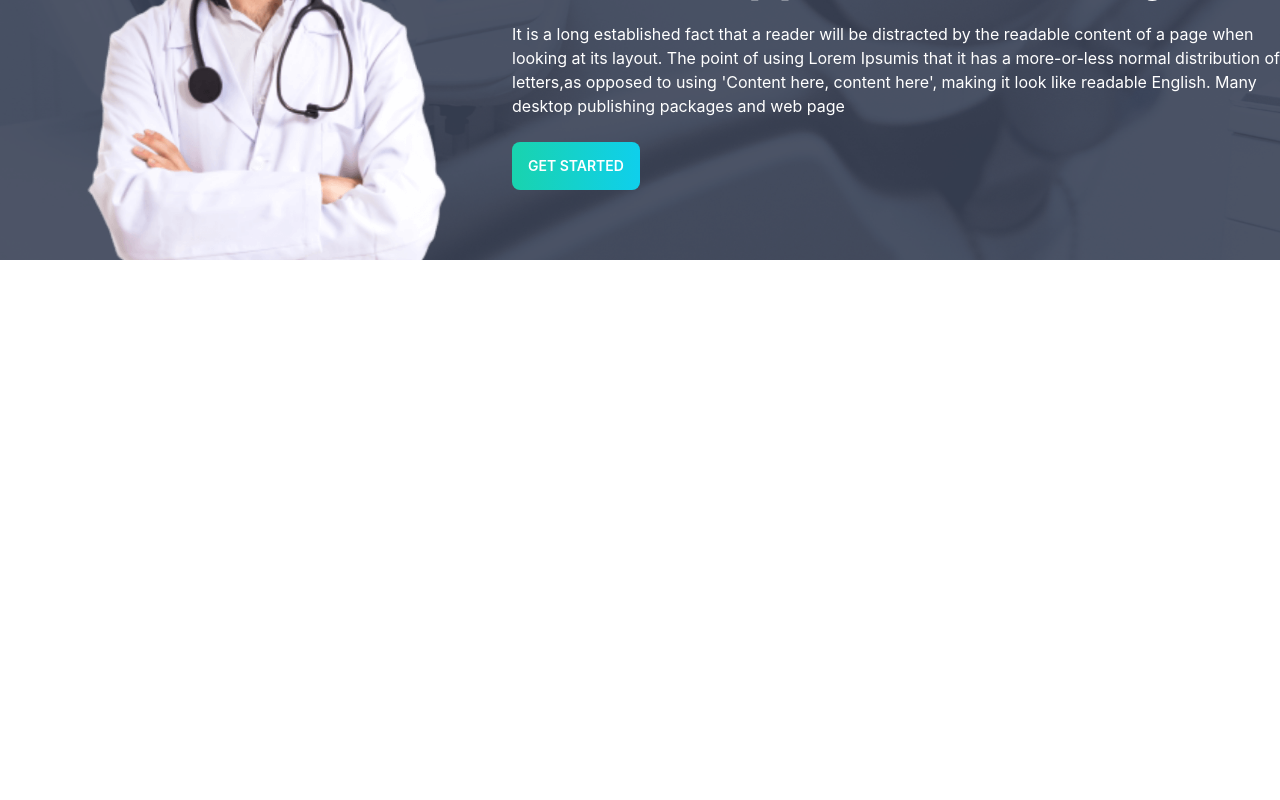
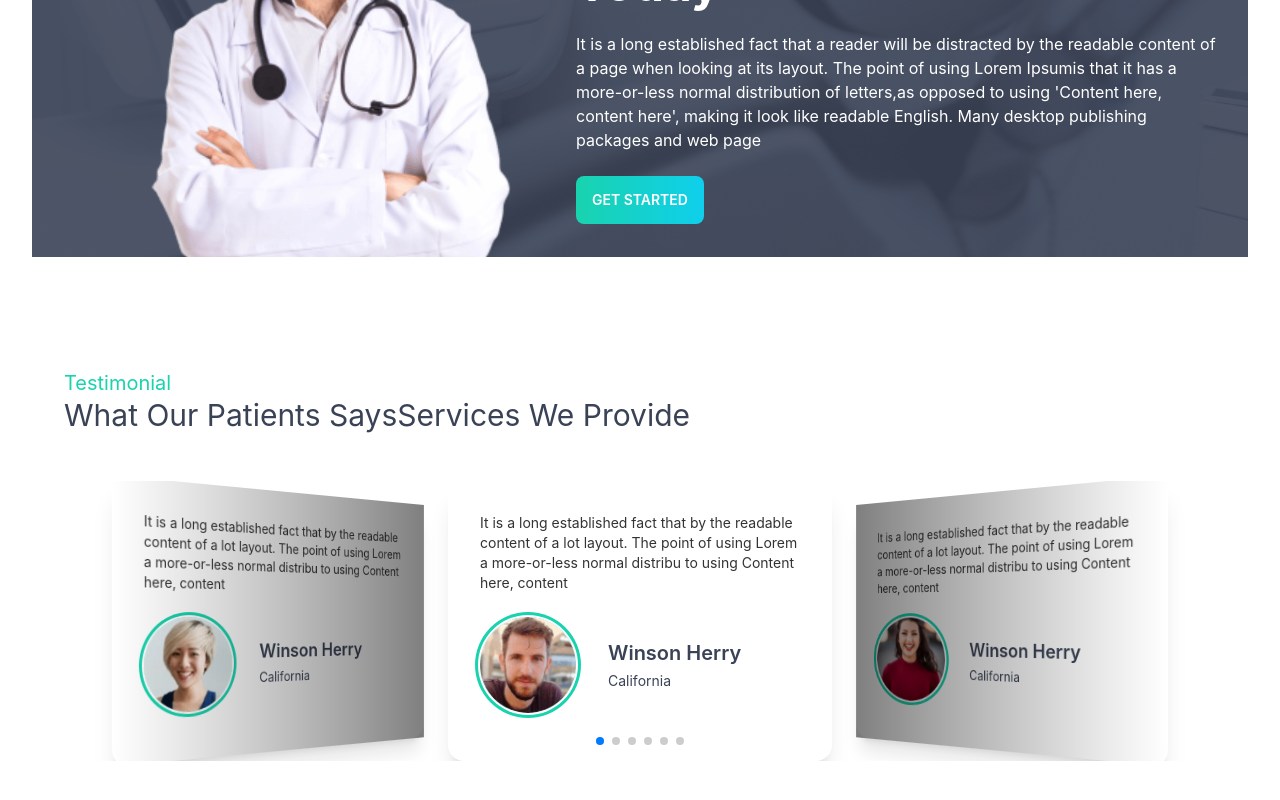
Before and after one commit to mallick-portfolio/doctor-portal, a React (Create React App) app: page / in a window 1280 px wide. Shown: the part 2574-3374 px from the top of the page. Before the commit the page ends 2946 px from the top, so only its background shows below. Built offline with nearby package versions, Linux system fonts and the light colour scheme.

Commit message:
added testimonial

```diff
--- a/package.json
+++ b/package.json
@@ -11,6 +11,7 @@
     "react-dom": "^18.1.0",
     "react-router-dom": "^6.3.0",
     "react-scripts": "5.0.1",
+    "swiper": "^8.1.4",
     "web-vitals": "^2.1.4"
   },
   "scripts": {
--- a/src/App.js
+++ b/src/App.js
@@ -4,7 +4,7 @@ import Navbar from "./Pages/HomePage/Navbar.jsx";
 
 function App() {
   return (
-    <div className="lg:max-w-7xl mx-auto overflow-hidden">
+    <div className="lg:max-w-7xl mx-auto container overflow-hidden">
       <Navbar />
       <Routes>
         <Route path="/" element={<HomePage />} />
--- a/src/Pages/HomePage/Appoinment.jsx
+++ b/src/Pages/HomePage/Appoinment.jsx
@@ -4,12 +4,12 @@ import doctor from '../../assets/images/doctor-small.png'
 import appointment from '../../assets/images/appointment.png'
 const Appoinment = () => {
   return (
-    <div class="" style={{
+    <div class="container" style={{
       backgroundImage: `url(${appointment})`,
       backgroundPosition: 'center',
       backgroundSize: 'cover',
       backgroundRepeat: 'no-repeat',
-      backgroundAttachment: 'scroll'
+      backgroundAttachment: 'fixed'
     }}>
       <div class="sm:flex items-center my-28">
         <img
--- a/src/Pages/HomePage/Banner.jsx
+++ b/src/Pages/HomePage/Banner.jsx
@@ -9,7 +9,7 @@ const Banner = () => {
       backgroundPosition: 'center',
       backgroundSize: 'cover',
       backgroundRepeat: 'no-repeat',
-      backgroundAttachment: 'scroll'
+      backgroundAttachment: 'fixed'
     }}>
       <section className="hero-content flex-col lg:flex-row-reverse">
         <img className="min-w-sm lg:w-1/2" src={chair} alt="doctor chair" />
--- a/src/Pages/HomePage/HomePage.jsx
+++ b/src/Pages/HomePage/HomePage.jsx
@@ -4,6 +4,7 @@ import Banner from './Banner.jsx'
 import ContactLocation from './ContactLocation'
 import DentalCare from './DentalCare.jsx'
 import Services from './Services.jsx'
+import Testimonial from './Testimonial.jsx'
 const HomePage = () => {
   return (
     <div>
@@ -12,6 +13,7 @@ const HomePage = () => {
       <Services />
       <DentalCare />
       <Appoinment />
+      <Testimonial />
     </div>
   )
 }
--- a/src/Pages/HomePage/Navbar.jsx
+++ b/src/Pages/HomePage/Navbar.jsx
@@ -25,7 +25,7 @@ const Navbar = () => {
     </>
   );
   return (
-    <nav className="navbar mr-0 bg-base-100 sticky top-0 z-50 container">
+    <nav className="navbar container mr-0 bg-base-100 sticky top-0 z-50 ">
       <div className="navbar-start">
         <div className="dropdown">
           <label tabIndex="0" className="btn btn-ghost lg:hidden">
--- /dev/null
+++ b/src/Pages/HomePage/Testimonial.jsx
@@ -0,0 +1,90 @@
+import React from "react";
+import { EffectCoverflow, Pagination } from "swiper";
+import { Swiper, SwiperSlide } from "swiper/react";
+import "swiper/css";
+import "swiper/css/effect-coverflow";
+import "swiper/css/pagination";
+import people1 from "../../assets/images/people1.png";
+import people2 from "../../assets/images/people2.png";
+import people3 from "../../assets/images/people3.png";
+import TestimonialCard from "./TestimonialCard.jsx";
+
+const Testimonial = () => {
+  const testimonials = [
+    {
+      _id: 1,
+      name: "Winson Herry",
+      location: "California",
+      des: "It is a long established fact that by the readable content of a lot layout. The point of using Lorem a more-or-less normal distribu to using Content here, content",
+      img: people1,
+    },
+    {
+      _id: 2,
+      name: "Winson Herry",
+      location: "California",
+      des: "It is a long established fact that by the readable content of a lot layout. The point of using Lorem a more-or-less normal distribu to using Content here, content",
+      img: people2,
+    },
+    {
+      _id: 3,
+      name: "Winson Herry",
+      location: "California",
+      des: "It is a long established fact that by the readable content of a lot layout. The point of using Lorem a more-or-less normal distribu to using Content here, content",
+      img: people3,
+    },
+    {
+      _id: 4,
+      name: "Winson Herry",
+      location: "California",
+      des: "It is a long established fact that by the readable content of a lot layout. The point of using Lorem a more-or-less normal distribu to using Content here, content",
+      img: people1,
+    },
+    {
+      _id: 5,
+      name: "Winson Herry",
+      location: "California",
+      des: "It is a long established fact that by the readable content of a lot layout. The point of using Lorem a more-or-less normal distribu to using Content here, content",
+      img: people2,
+    },
+    {
+      _id: 6,
+      name: "Winson Herry",
+      location: "California",
+      des: "It is a long established fact that by the readable content of a lot layout. The point of using Lorem a more-or-less normal distribu to using Content here, content",
+      img: people3,
+    },
+  ];
+  return (
+    <div className="container my-28">
+      <h4 className="text-xl text-secondary">Testimonial</h4>
+      <h2 className="text-3xl text-neutral mb-12">
+        What Our Patients SaysServices We Provide
+      </h2>
+      <Swiper
+        effect={"coverflow"}
+        grabCursor={true}
+        centeredSlides={true}
+        slidesPerView={3}
+        loop={true}
+        coverflowEffect={{
+          rotate: 50,
+          stretch: 0,
+          depth: 100,
+          modifier: 1,
+          slideShadows: true,
+        }}
+        pagination={true}
+        modules={[EffectCoverflow, Pagination]}
+        className="mySwiper"
+      >
+        {testimonials.map((testimonial) => (
+          <SwiperSlide key={testimonial._id} >
+            <TestimonialCard testimonial={testimonial} />
+          </SwiperSlide>
+        ))}
+      </Swiper>
+    </div>
+  );
+};
+
+export default Testimonial;
--- /dev/null
+++ b/src/Pages/HomePage/TestimonialCard.jsx
@@ -0,0 +1,26 @@
+import React from "react";
+
+const TestimonialCard = ({ testimonial }) => {
+  return (
+    <div class="card p-4 card-compact w-96 bg-base-100 shadow-xl">
+      <div class="card-body">
+        <p>
+         {testimonial.des}
+        </p>
+        <div className="flex items-center py-4">
+          <div class="avatar">
+            <div class="w-24 rounded-full ring ring-secondary ring-offset-base-100 ring-offset-2">
+              <img src={testimonial.img} alt="" />
+            </div>
+          </div>
+          <div className="pl-8">
+            <h2 class="card-title text-neutral">{testimonial.name}</h2>
+            <h4 className="text-sm text-neutral">{testimonial.location}</h4>
+          </div>
+        </div>
+      </div>
+    </div>
+  );
+};
+
+export default TestimonialCard;
```
Also changed, not shown: 1 other file (tests, documents, lock files or other folders).
